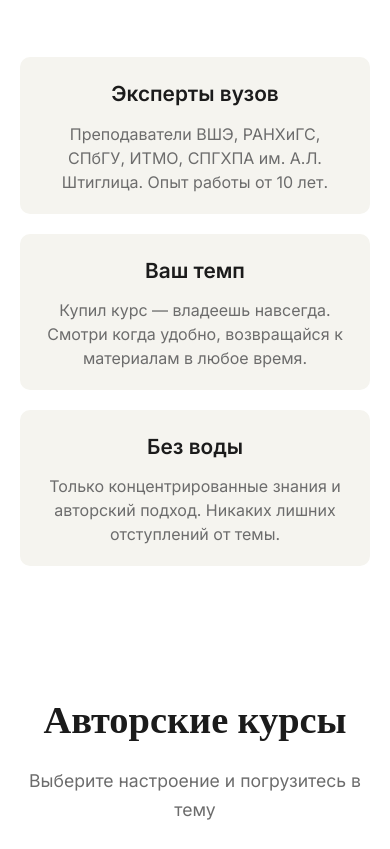
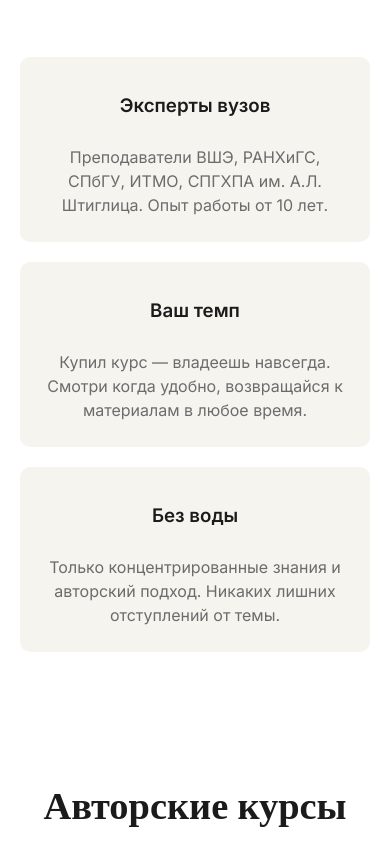
Before and after one commit to lektornaya/Sapienti-Sat, a plain HTML site: page index.html in a window 390 px wide. Shown: the part 1377-2226 px from the top of the page. Drawn offline with nearby package versions, Linux system fonts and the light colour scheme.

Commit message:
Update style.css

```diff
--- a/style.css
+++ b/style.css
@@ -986,57 +986,3 @@ body {
     grid-template-columns: 1fr;
   }
 }
-
-.about-features {
-    display: flex;
-    gap: 20px;
-}
-
-.feature {
-    background: var(--light);
-    padding: 25px;
-    text-align: center;
-    border-radius: 10px;
-    transition: all 0.3s ease;
-    flex: 1;
-    display: flex;
-    flex-direction: column;
-    min-height: 220px; /* Фиксированная высота для всех блоков */
-}
-
-.feature h3 {
-    margin-bottom: 15px;
-    color: var(--primary);
-    font-size: 1.3rem;
-    min-height: 3rem; /* Фиксированная высота для заголовков */
-    display: flex;
-    align-items: center;
-    justify-content: center;
-}
-
-.feature p {
-    color: var(--gray);
-    font-size: 1rem;
-    line-height: 1.5;
-    flex-grow: 1; /* Текст занимает все доступное пространство */
-    display: flex;
-    align-items: center;
-    justify-content: center;
-}
-
-/* Адаптивность для мобильных устройств */
-@media (max-width: 900px) {
-    .about-features {
-        flex-direction: column;
-    }
-
-    .feature {
-        min-height: auto;
-        padding: 20px;
-    }
-
-    .feature h3 {
-        min-height: auto;
-        margin-bottom: 10px;
-    }
-}
```
